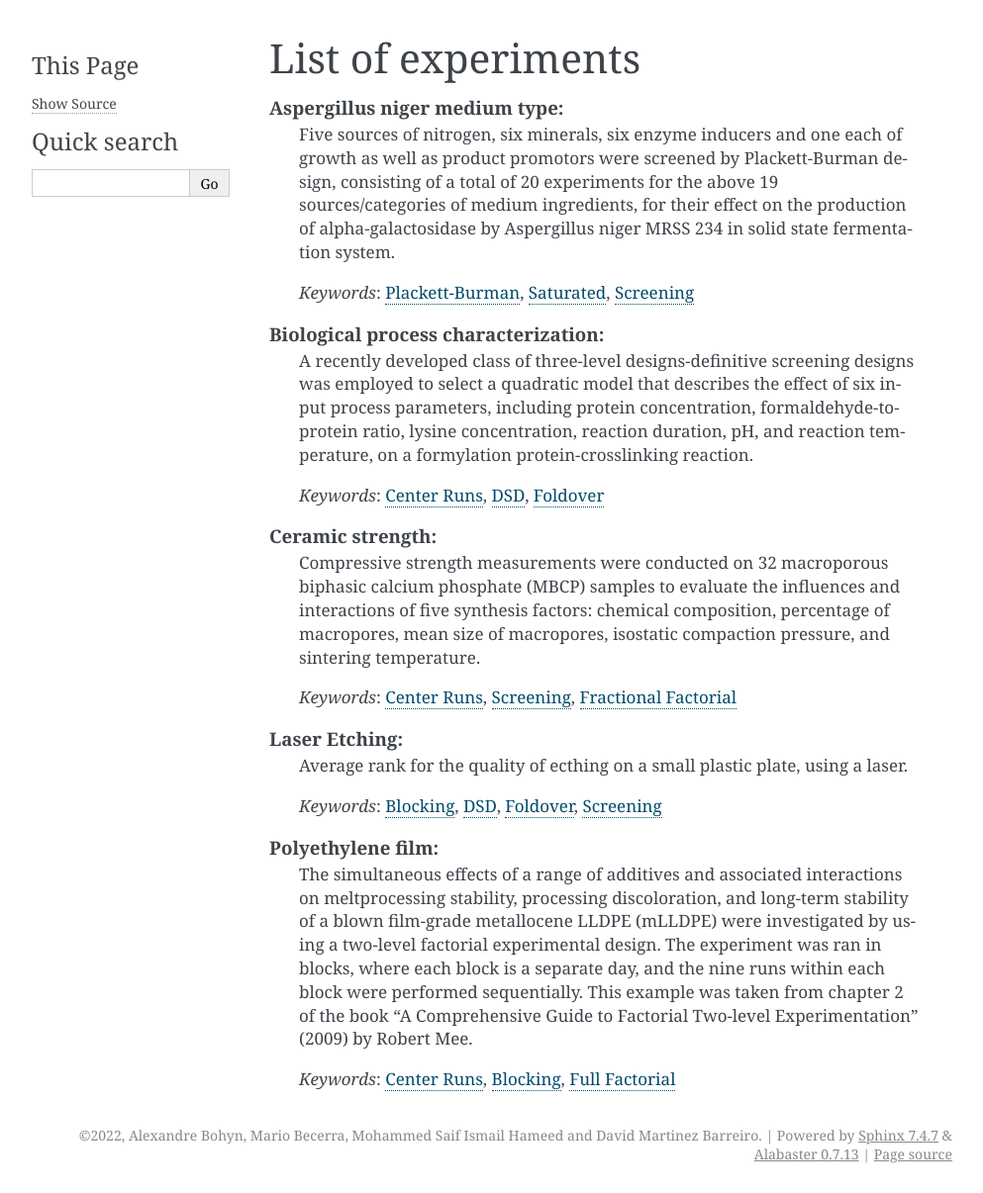
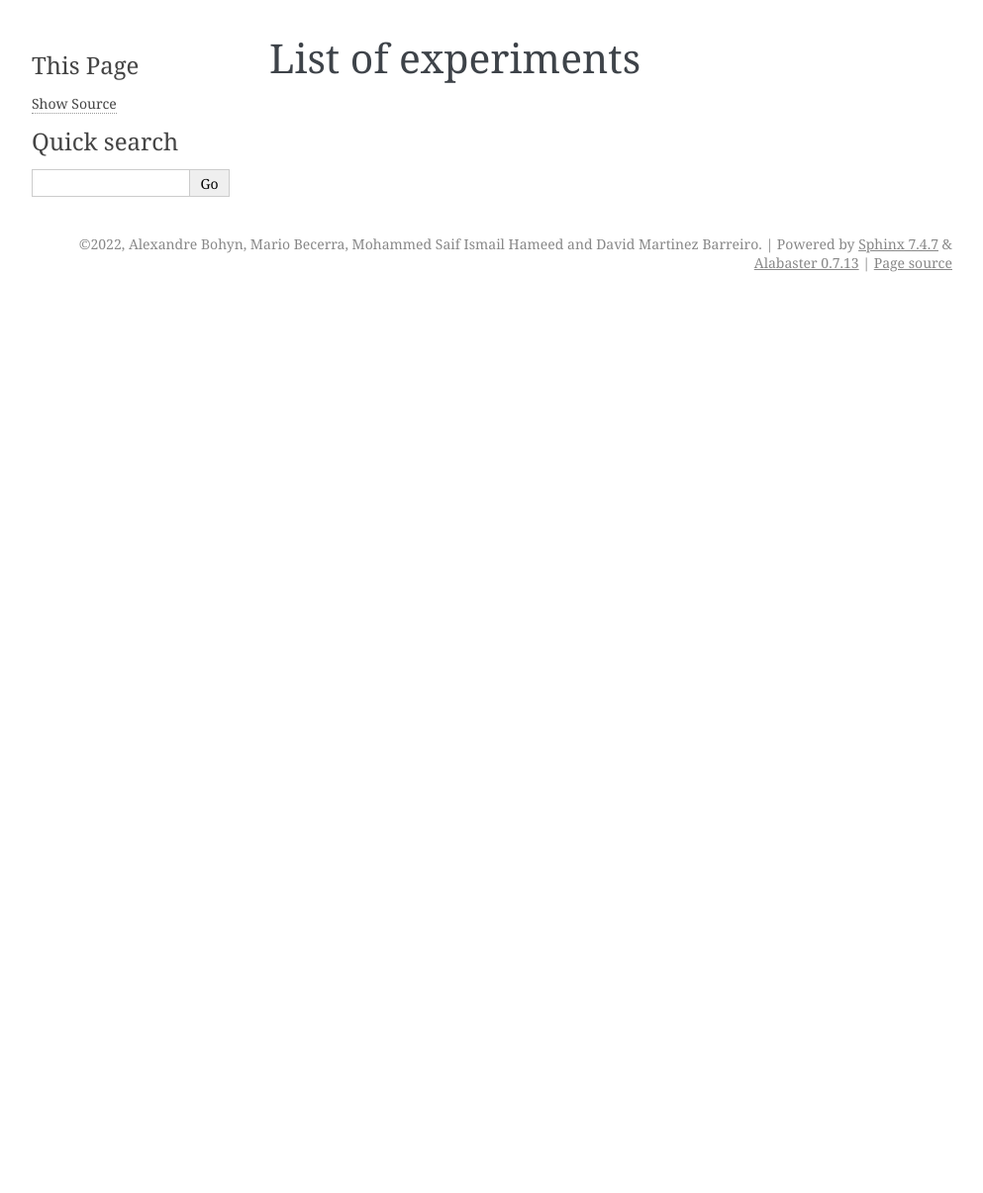
Before and after one commit to dmbarreiro/DOEDA, a Sphinx documentation site: the page built from docs/source/experiment_list.rst, in a window 1280 px wide. Shown: the whole page at 99% size, without its empty margins (148-1141 px from the left). Built offline with Sphinx 7.4.7, drawn with Linux system fonts in a browser that asks for light colours; after the commit the page ends 900 px from its top, so only the background shows below that.

```diff
--- a/docs/source/experiment_list.rst
+++ b/docs/source/experiment_list.rst
@@ -5,28 +5,3 @@
 
 .. glossary::
   :sorted:
-
-  Aspergillus niger medium type:
-    Five sources of nitrogen, six minerals, six enzyme inducers and one each of growth as well as product promotors were screened by Plackett-Burman design, consisting of a total of 20 experiments for the above 19 sources/categories of medium ingredients, for their effect on the production of alpha-galactosidase by Aspergillus niger MRSS 234 in solid state fermentation system.
-
-    *Keywords*: :term:`Plackett-Burman`, :term:`Saturated`, :term:`Screening`
-
-  Biological process characterization:
-    A recently developed class of three-level designs-definitive screening designs was employed to select a quadratic model that describes the effect of six input process parameters, including protein concentration, formaldehyde-to-protein ratio, lysine concentration, reaction duration, pH, and reaction temperature, on a formylation protein-crosslinking reaction.
-
-    *Keywords*: :term:`Center Runs`, :term:`DSD`, :term:`Foldover`
-
-  Ceramic strength:
-    Compressive strength measurements were conducted on 32 macroporous biphasic calcium phosphate (MBCP) samples to evaluate the influences and interactions  of five synthesis factors: chemical composition, percentage of macropores, mean size of macropores, isostatic compaction pressure, and sintering temperature.
-
-    *Keywords*: :term:`Center Runs`, :term:`Screening`, :term:`Fractional Factorial`
-
-  Laser Etching:
-    Average rank for the quality of ecthing on a small plastic plate, using a laser.
-
-    *Keywords*: :term:`Blocking`, :term:`DSD`, :term:`Foldover`, :term:`Screening`
-
-  Polyethylene film:
-    The simultaneous effects of a range of additives and associated interactions on meltprocessing stability, processing discoloration, and long-term stability of a blown film-grade metallocene LLDPE (mLLDPE) were investigated by using a two-level factorial experimental design. The experiment was ran in blocks, where each block is a separate day, and the nine runs within each block were performed sequentially. This example was taken from chapter 2 of the book "A Comprehensive Guide to Factorial Two-level Experimentation" (2009) by Robert Mee.
-
-    *Keywords*: :term:`Center Runs`, :term:`Blocking`, :term:`Full Factorial`
--- a/utils/docs/list_experiments.py
+++ b/utils/docs/list_experiments.py
@@ -34,7 +34,7 @@
     try:
         names_list, desc_list, kw_list = main('experiments')
         outpath = 'docs/source/experiment_list.rst'
-        with open(outpath, 'w') as f
+        with open(outpath, 'w') as f:
             # Label
             f.write('.. _experiment-list:\n\n')
             # Title
```
Also changed, not shown: 1 other file.
